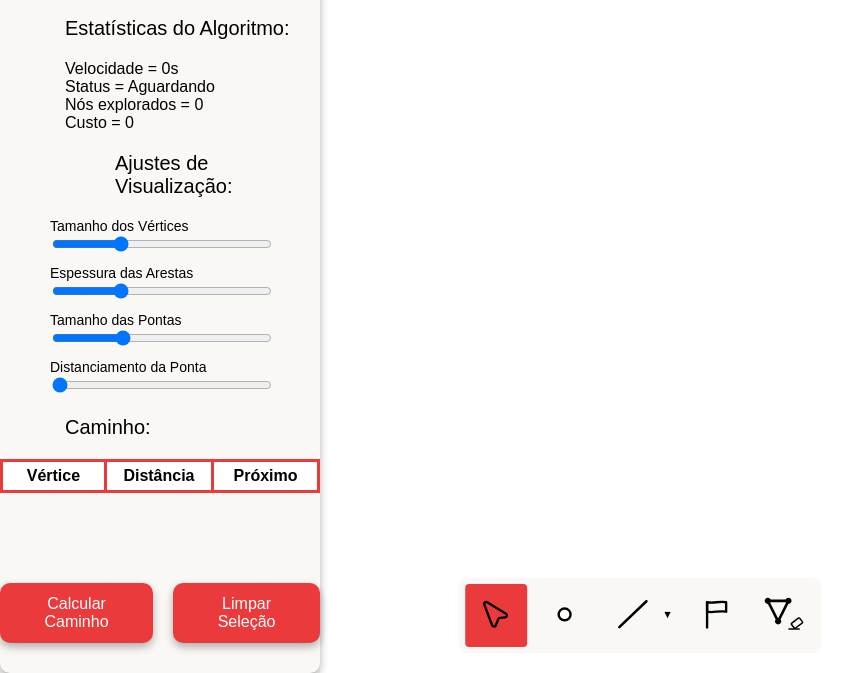
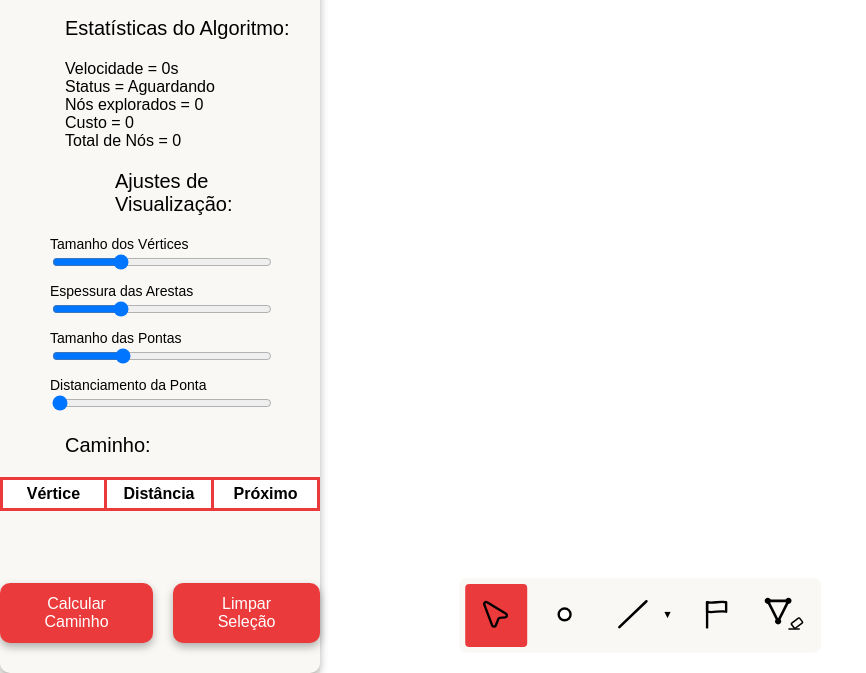
Before and after one commit to carlosmorais01/dijkstra-map, a plain HTML site: page graphVisualization.html in a window 1280 px wide. Shown: the part 127-800 px from the top of the page, without its empty margins (0-866 px from the left). Drawn offline with nearby package versions, Linux system fonts and the light colour scheme.

Commit message:
Ajustando estilização em `.conteudo-menu` para rolagem vertical e adicionando exibição de total de nós em `graphVisualization.html`.

```diff
--- a/graphVisualization.html
+++ b/graphVisualization.html
@@ -51,6 +51,7 @@
       <span id="status">Status = Aguardando</span><br>
       <span id="explorados">Nós explorados = 0</span><br>
       <span id="custo">Custo = 0</span><br>
+      <span id="total-nodes">Total de Nós = 0</span><br>
     </div>
     <div class="ajustes"> <p class="info-menu">Ajustes de Visualização:</p>
       <label for="slider-node-size">Tamanho dos Vértices</label>
--- a/styles/styles.css
+++ b/styles/styles.css
@@ -179,8 +179,9 @@ destaque {
 }
 
 .conteudo-menu {
-    overflow: visible;
     flex-grow: 1;
+    overflow-y: auto;
+    padding-bottom: 30px;
 }
 
 .principal-icon {
```
